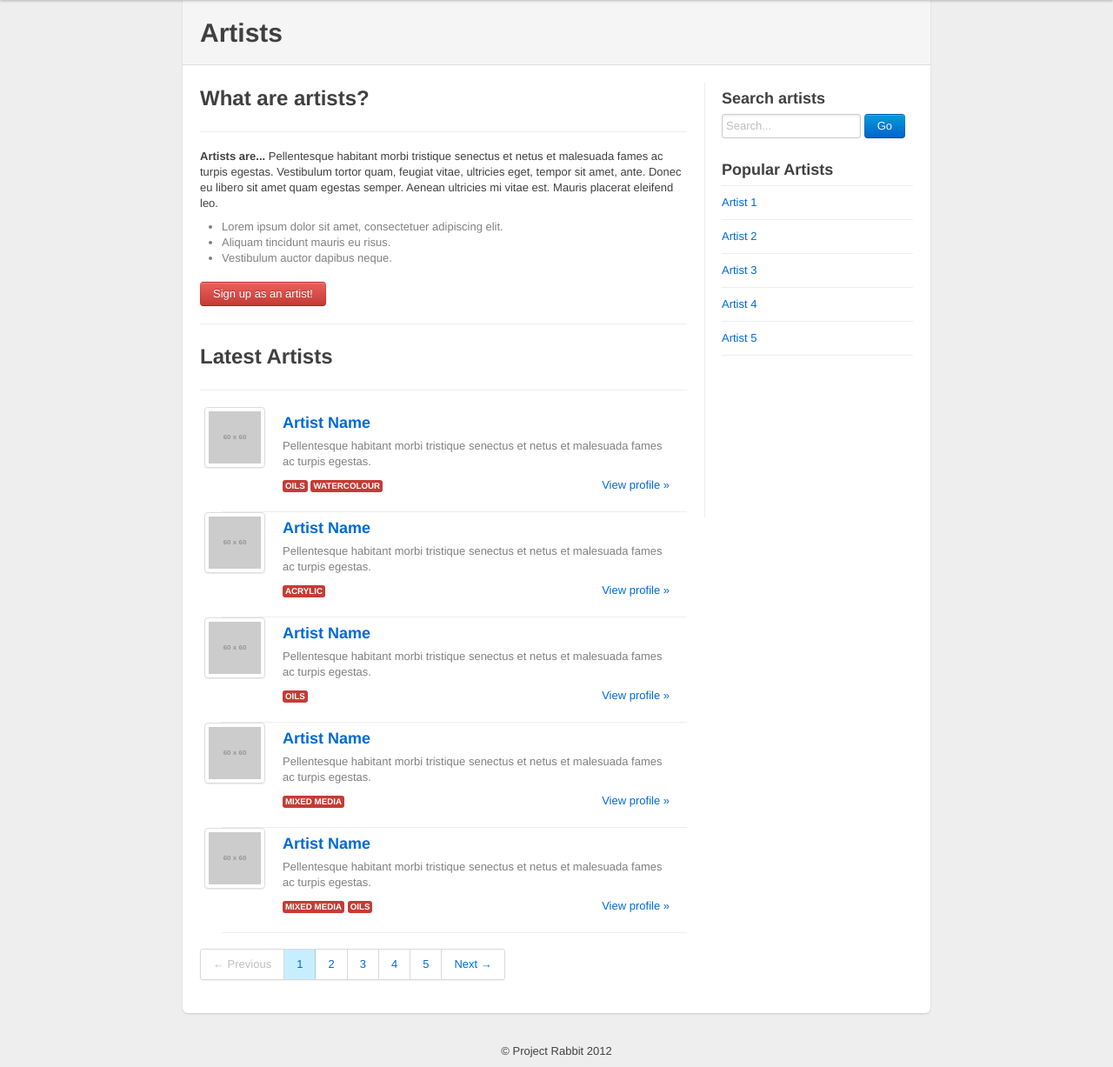
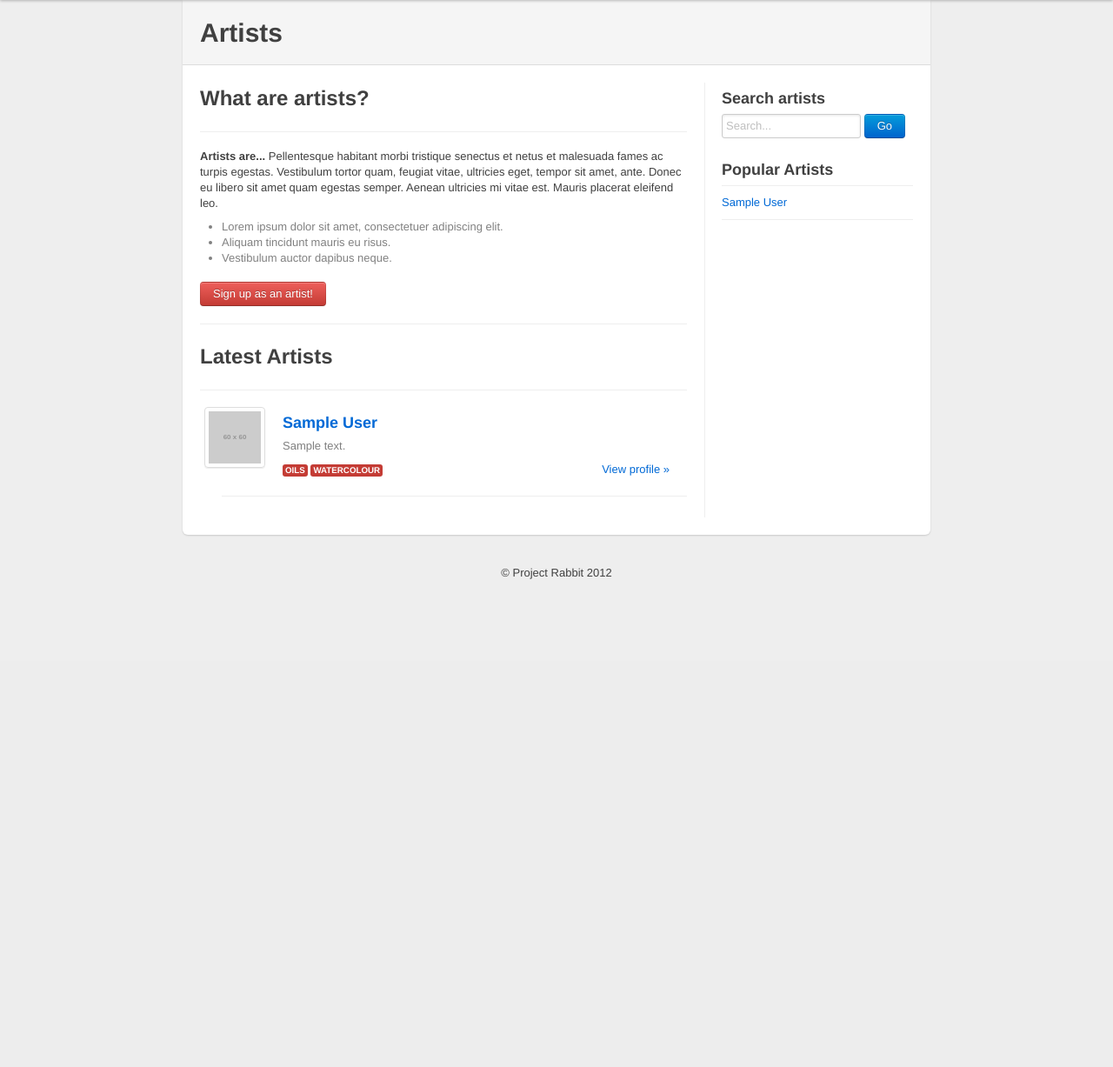
Before and after one commit to Stompfrog/Project-Rabbit, a CodeIgniter app: page /github/index.php/artists/ in a window 1280 px wide. Shown: the part 40-1267 px from the top of the page at 87% size. After the commit the page ends 706 px from the top, so only its background shows below. Run offline with CodeIgniter, Linux system fonts and the light colour scheme; tables that the repository leaves empty hold one stand-in row (values such as "Sample post"); grey boxes labelled with a size stand in for pictures from a placeholder-image service; some libraries are stand-ins or nearby versions.

Commit message:
adding dynamic artist data to artists index page

```diff
--- a/application/controllers/artists.php
+++ b/application/controllers/artists.php
@@ -26,8 +26,13 @@ class Artists extends CI_Controller
 
 	function index()
 	{
+
+		$this->load->model('artists_model');
+
+		$data['latest'] = $this->artists_model->latest_artists(5);
+
 		$this->load->view('templates/header');
-		$this->load->view('artists/index');
+		$this->load->view('artists/index',$data);
 		$this->load->view('templates/footer');
 	}
 
--- a/application/models/artists_model.php
+++ b/application/models/artists_model.php
@@ -9,12 +9,12 @@ class Artists_model extends CI_Model {
     {
         // Call the Model constructor
         parent::__construct();
+		$this->load->database();
     }
 
 	function get_user_data($user_id)
 	{
 		// Query the database to get the users details
-		$this->load->database();
 		$user = $this->db->query("SELECT * FROM user_profiles WHERE user_id = ?",array($user_id));
 		if ($user->num_rows() > 0)
 		{
@@ -26,18 +26,17 @@ class Artists_model extends CI_Model {
 		}
 	}
 
-/*
-	function latest_mugs($limit){
+
+	function latest_artists($limit){
 		// Get the latest people to sign up
-		$this->load->database();
 		if($limit==0){
-			return $this->db->query("SELECT user_name, user_start_date FROM tea_table ORDER BY user_start_date DESC");
+			return $this->db->query("SELECT * FROM user_profiles ORDER BY id DESC");
 		}
 		else
 		{
-			return $this->db->query("SELECT user_name, user_start_date FROM tea_table ORDER BY user_start_date DESC LIMIT ".$limit);
+			return $this->db->query("SELECT * FROM user_profiles ORDER BY id DESC LIMIT ".$limit);
 		}
 	}
 
-*/
+
 }
--- a/application/views/artists/index.php
+++ b/application/views/artists/index.php
@@ -17,48 +17,15 @@
 		<h2>Latest Artists</h2>
 		<hr />
 		<ul class="search-results">
-			<li>
-				<ul class="media-grid"><li><a href="<?php echo base_url(); ?>index.php/artists/render"><img alt="" src="http://placehold.it/60x60" class="thumbnail"></a></li></ul>
-				<h3><a href="<?php echo base_url(); ?>index.php/artists/render">Artist Name</a></h3>
-				<p>Pellentesque habitant morbi tristique senectus et netus et malesuada fames ac turpis egestas.</p>
-				<span class="label important">Oils</span> <span class="label important">Watercolour</span> <a class="pull-right" href="<?php echo base_url(); ?>index.php/artists/render">View profile &raquo;</a>
-			</li>
-			<li>
-				<ul class="media-grid"><li><a href="<?php echo base_url(); ?>index.php/artists/render"><img alt="" src="http://placehold.it/60x60" class="thumbnail"></a></li></ul>
-				<h3><a href="<?php echo base_url(); ?>index.php/artists/render">Artist Name</a></h3>
-				<p>Pellentesque habitant morbi tristique senectus et netus et malesuada fames ac turpis egestas.</p>
-				<span class="label important">Acrylic</span> <a class="pull-right" href="<?php echo base_url(); ?>index.php/artists/render">View profile &raquo;</a>
-			</li>
-			<li>
-				<ul class="media-grid"><li><a href="<?php echo base_url(); ?>index.php/artists/render"><img alt="" src="http://placehold.it/60x60" class="thumbnail"></a></li></ul>
-				<h3><a href="<?php echo base_url(); ?>index.php/artists/render">Artist Name</a></h3>
-				<p>Pellentesque habitant morbi tristique senectus et netus et malesuada fames ac turpis egestas.</p>
-				<span class="label important">Oils</span> <a class="pull-right" href="<?php echo base_url(); ?>index.php/artists/render">View profile &raquo;</a>
-			</li>
-			<li>
-				<ul class="media-grid"><li><a href="<?php echo base_url(); ?>index.php/artists/render"><img alt="" src="http://placehold.it/60x60" class="thumbnail"></a></li></ul>
-				<h3><a href="<?php echo base_url(); ?>index.php/artists/render">Artist Name</a></h3>
-				<p>Pellentesque habitant morbi tristique senectus et netus et malesuada fames ac turpis egestas.</p>
-				<span class="label important">Mixed media</span> <a class="pull-right" href="<?php echo base_url(); ?>index.php/artists/render">View profile &raquo;</a>
-			</li>
-			<li>
-				<ul class="media-grid"><li><a href="<?php echo base_url(); ?>index.php/artists/render"><img alt="" src="http://placehold.it/60x60" class="thumbnail"></a></li></ul>
-				<h3><a href="<?php echo base_url(); ?>index.php/artists/render">Artist Name</a></h3>
-				<p>Pellentesque habitant morbi tristique senectus et netus et malesuada fames ac turpis egestas.</p>
-				<span class="label important">Mixed media</span> <span class="label important">Oils</span> <a class="pull-right" href="<?php echo base_url(); ?>index.php/artists/render">View profile &raquo;</a>
-			</li>
+			<?php foreach($latest->result() as $row): ?>
+				<li>
+					<ul class="media-grid"><li><a href="<?php echo base_url(); ?>index.php/artists/render"><img alt="" src="http://placehold.it/60x60" class="thumbnail"></a></li></ul>
+					<h3><a href="<?php echo base_url(); ?>index.php/artists/<?php echo $row->user_id; ?>"><?php echo $row->first_name; ?> <?php echo $row->last_name; ?></a></h3>
+					<p><?php echo $row->about_me; ?></p>
+					<span class="label important">Oils</span> <span class="label important">Watercolour</span> <a class="pull-right" href="<?php echo base_url(); ?>index.php/artists/render">View profile &raquo;</a>
+				</li>
+			<?php endforeach; ?>
 		</ul>
-		<div class="pagination">
-			<ul>
-				<li class="prev disabled"><a href="#">&larr; Previous</a></li>
-				<li class="active"><a href="#">1</a></li>
-				<li><a href="#">2</a></li>
-				<li><a href="#">3</a></li>
-				<li><a href="#">4</a></li>
-				<li><a href="#">5</a></li>
-				<li class="next"><a href="#">Next &rarr;</a></li>
-			</ul>
-		</div>
 	</div>
 	<div class="span4">
 		<h3>Search artists</h3>
@@ -66,11 +33,11 @@
 		<br /><br />
 		<h3>Popular Artists</h3>
 		<ul class="events unstyled">
-			<li><a href="#">Artist 1</a></li>
-			<li><a href="#">Artist 2</a></li>
-			<li><a href="#">Artist 3</a></li>
-			<li><a href="#">Artist 4</a></li>
-			<li><a href="#">Artist 5</a></li>
+			<?php foreach($latest->result() as $row): ?>
+				<li>
+					<a href="<?php echo base_url(); ?>index.php/artists/<?php echo $row->user_id; ?>"><?php echo $row->first_name; ?> <?php echo $row->last_name; ?></a>
+				</li>
+			<?php endforeach; ?>
 		</ul>
 	</div>
 </div>
```
